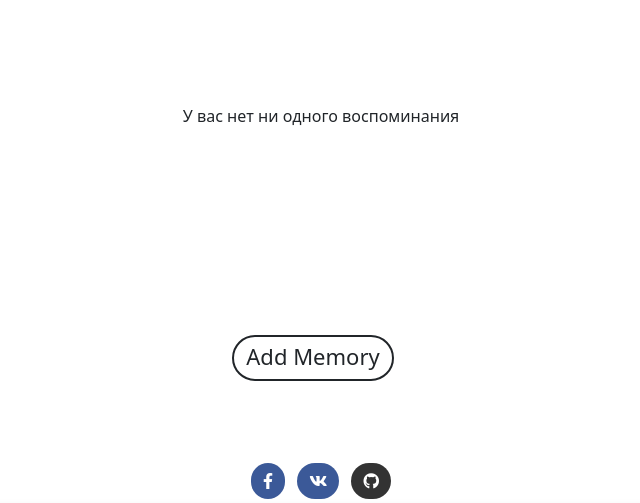
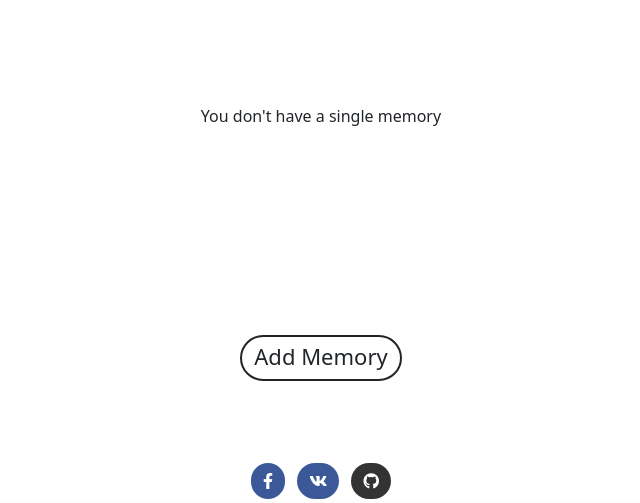
Before and after one commit to WaFeeAL/places-remember, a Django app: page /home in a window 1280 px wide. Shown: the part 233-736 px from the top of the page, without its empty margins (319-959 px from the left). Run offline with Django 3.2, Linux system fonts and the light colour scheme; the visitor is signed in with stand-in values (Sample User, id 1); data that the repository does not hold is empty.

Commit message:
Fix styles
Fixed some styles.

```diff
--- a/core/templates/core/base.html
+++ b/core/templates/core/base.html
@@ -88,7 +88,7 @@
 
                             </a>
 
-                            <ul class="dropdown-menu" aria-labelledby="navbarDropdownMenuLink">
+                            <ul class="dropdown-menu" aria-labelledby="navbarDropdownMenuLink" style="min-width: 0;">
                                 {% comment %} <li><a class="dropdown-item" href="#">Action</a></li>
                                 <li><a class="dropdown-item" href="#">Another action</a></li> {% endcomment %}
                                 <li><a class="dropdown-item" href="{% url 'logout' %}">Logout</a></li>
--- a/core/templates/core/home.html
+++ b/core/templates/core/home.html
@@ -13,7 +13,7 @@
             <h5 class="card-title"> {{ memory.location_name }} </h5>
             <p class="card-text">{{ memory.location_address }}</p>
             <p class="card-text">{{ memory.location_memories }}</p>
-            <a href="{% url 'delete-memory' memory.id%}" class="btn btn-primary">Удалить</a>
+            <a href="{% url 'delete-memory' memory.id%}" class="btn btn-outline-dark btn-rounded navbar-text-resizer">Delete</a>
         </div>
     </div>
 
@@ -33,7 +33,7 @@
     </ul> {% endcomment %}
     {% empty %}
     <div class="empty-memories">
-        <p>У вас нет ни одного воспоминания</p>
+        <p>You don't have a single memory</p>
     </div>
     {% endfor %}
 </div>
@@ -41,7 +41,7 @@
 
 {% if user.is_authenticated %}
 <div class="add-memories-btn">
-    <a type="button" class="btn btn-outline-dark btn-rounded navbar-text-resizer me-3"
+    <a type="button" class="btn btn-outline-dark btn-rounded navbar-text-resizer"
         href="{% url 'add-memory-page' %}" style="padding-top: 3px;">Add Memory</a>
 </div>
 {% endif %}
```
